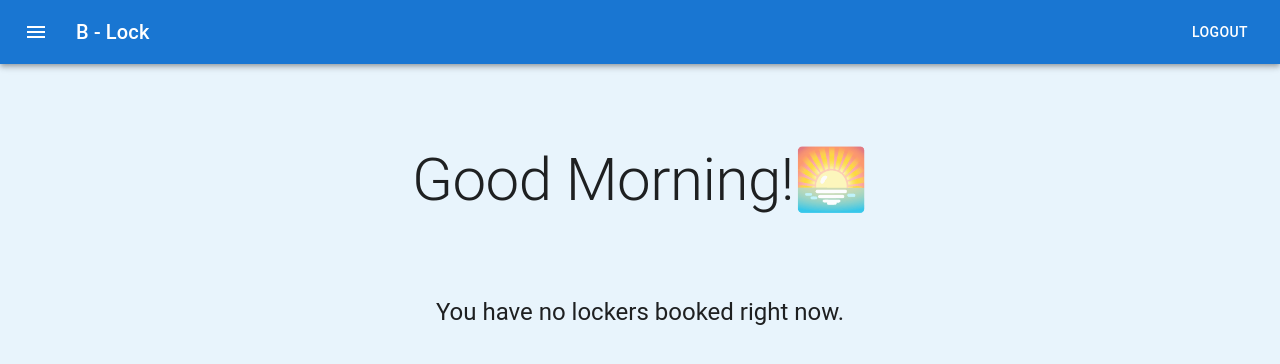
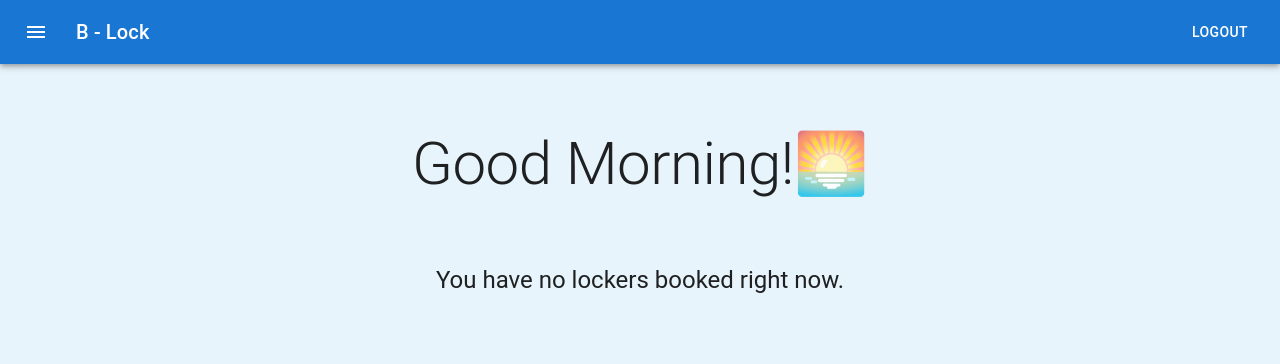
Before and after one commit to rseln/BLock-FE, a React app: page / in a window 1280 px wide. Shown: the top 364 px of the page. Built offline with nearby package versions, Linux system fonts and the light colour scheme; no server answers; sample sign-in values are in the browser's storage.

Commit message:
formatting

```diff
--- a/src/Home.tsx
+++ b/src/Home.tsx
@@ -103,7 +103,7 @@ const Home = () => {
           alignItems: 'left',
         }}
       >
-        <Typography align="center" component="h2" variant="h2" sx={{ py: 5 }}>
+        <Typography align="center" component="h2" variant="h2" sx={{ py: 3 }}>
           {estimateTime()}
         </Typography>
         { bookings.length === 0 ?
@@ -113,6 +113,9 @@ const Home = () => {
           :
           // NOT SURE WHAT THE DATA LOOKS LIKE SO HERES SOME SCUFFED CODE:
           (<>
+          <Typography align="center" component="h6" variant="h6">
+            Instructions: Enter the keypad code followed by # to unlock the locker. Press * to re-lock.
+          </Typography>
           <BookingDetail text="Locker Number" value={bookings[0].deviceId}></BookingDetail>
           <BookingDetail text="Keypad Code" value={keypadCode}></BookingDetail>
           <BookingDetail text="Booking Time Frame" value={bookings[0].timeFrame}></BookingDetail>
```
